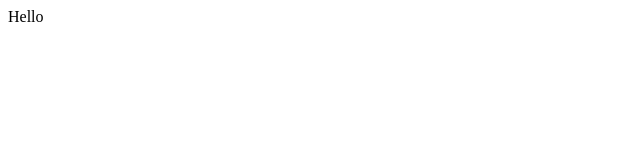
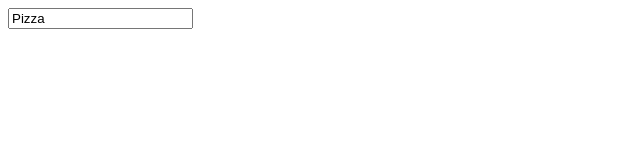
Before and after one commit to Majey/stunning-waffle, a React (Vite) app: page / in a window 1280 px wide. Shown: the top 160 px of the page, without its empty margins (0-640 px from the left). Built offline with nearby package versions, Linux system fonts and the light colour scheme.

Commit message:
useEffect Hook

```diff
--- a/src/App.jsx
+++ b/src/App.jsx
@@ -1,5 +1,11 @@
+import Search from "./components/Search";
+
 function App() {
-  return <div className="App">Hello</div>;
+  return (
+    <div className="App">
+      <Search />
+    </div>
+  );
 }
 
 export default App;
--- /dev/null
+++ b/src/components/Search.jsx
@@ -0,0 +1,25 @@
+import { useEffect } from "react";
+import { useState } from "react";
+
+const Search = () => {
+  const [query, setQuery] = useState("Pizza");
+
+  useEffect(() => {
+    const demo = () => {
+      console.log("Use effect fired");
+    };
+    demo();
+  }, [query]);
+
+  return (
+    <div>
+      <input
+        onChange={(e) => setQuery(e.target.value)}
+        type="text"
+        value={query}
+      />
+    </div>
+  );
+};
+
+export default Search;
```
